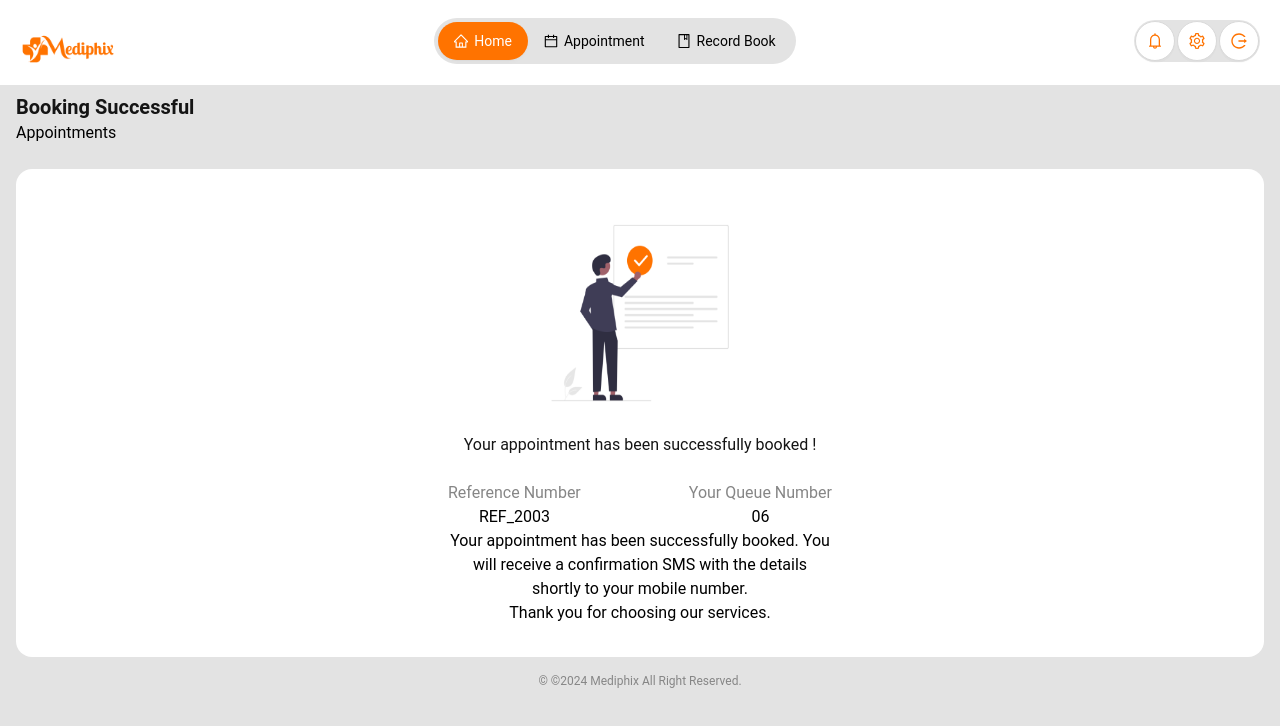
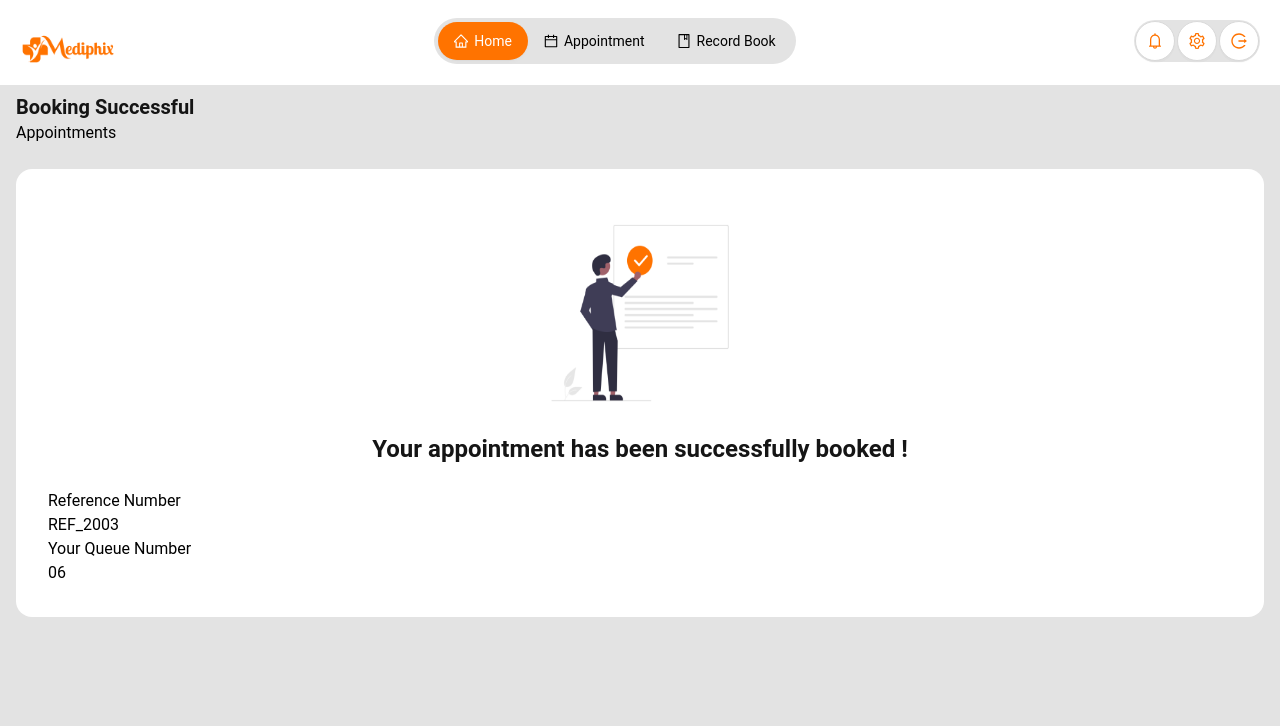
Before and after one commit to PlazerDev/mediphix-frontend, a React (Vite) app: page /patient/appoinment/appointmentsuccessful in a window 1280 px wide. Shown: the top 726 px of the page. Built offline with nearby package versions, Linux system fonts and the light colour scheme.

Commit message:
Create appointment successful UI

```diff
--- a/src/components/patient/appointment/AppointmentSuccessful.tsx
+++ b/src/components/patient/appointment/AppointmentSuccessful.tsx
@@ -5,7 +5,6 @@ import BookingSuccessful from "./../../../assets/images/patient/appoinment/Booki
 const AppointmentSuccessful = () => {
   return (
     <>
-      <div>
       <PatientNavigation />
       <div className="mt-2 ml-4">
         <p className="font-Roboto font-[700] text-xl text-[#151515]">
@@ -14,48 +13,37 @@ const AppointmentSuccessful = () => {
         <p className="mb-6">Appointments</p>
       </div>
 
-        <div className="ml-4 mr-4 p-8 bg-[#ffffff] rounded-[16px] ">
+      <div className="ml-4 mr-4 p-8 bg-[#ffffff] rounded-[16px]">
         <div className="flex flex-col justify-center items-center">
-            <img
-              className="w-60 h-56 mb-2"
+          <img className="w-60 h-56 mb-2"
           src={BookingSuccessful}
-              alt="BookingSuccessful"
-            />
-            <div className=" flex text-center justify-center">
-              <div className="w-96 ">
-                <p className="text-[#151515] mb-6">
+          alt="BookingSuccessful"/>
+        </div>
+
+        <div className="flex text-center justify-center">
+          <p className="text-[#151515] mb-6 font-Roboto font-[700] text-2xl">
           Your appointment has been successfully booked !
           </p>
-                <div className="flex justify-between">
+        </div>
+
         <div>
-                <p className="text-[#868686]">
+          <p>
           Reference Number
           </p>
           <p>
           REF_2003
           </p>
         </div>
+
         <div>
-                <p className="text-[#868686]">
+          <p>
           Your Queue Number
           </p>
           <p>
           06
           </p>
         </div>
-                </div>
-                <p>
-                  Your appointment has been successfully booked. You will receive a confirmation SMS with the details shortly to your mobile number.
-                </p>
-                <p>Thank you for choosing our services.</p>
-              </div>
-            </div>
-          </div>
-        </div>
 
-        <div>
-          <Footer />
-        </div>
       </div>
 </>
  );
```
Lines whose indentation alone changed are shown as unchanged.
